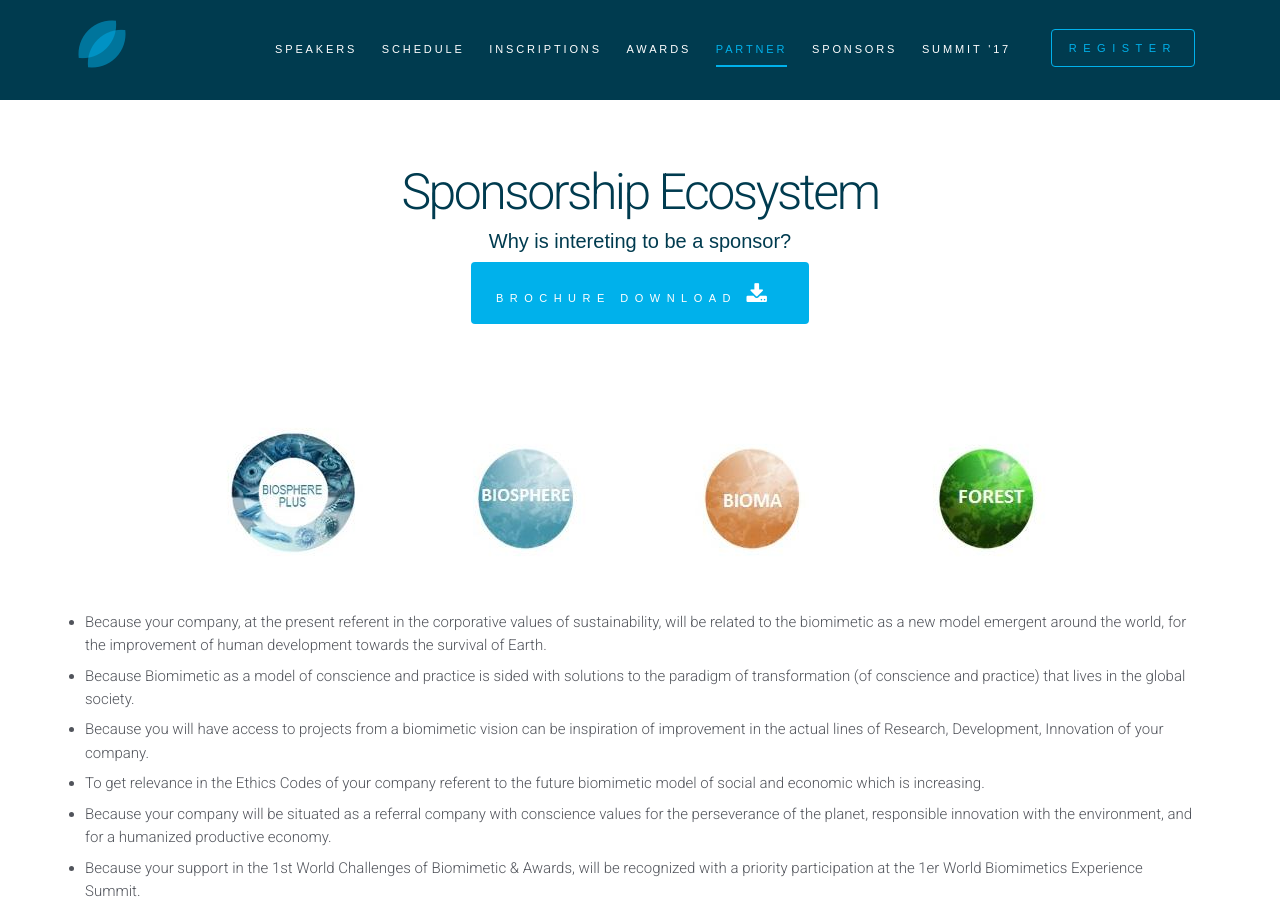
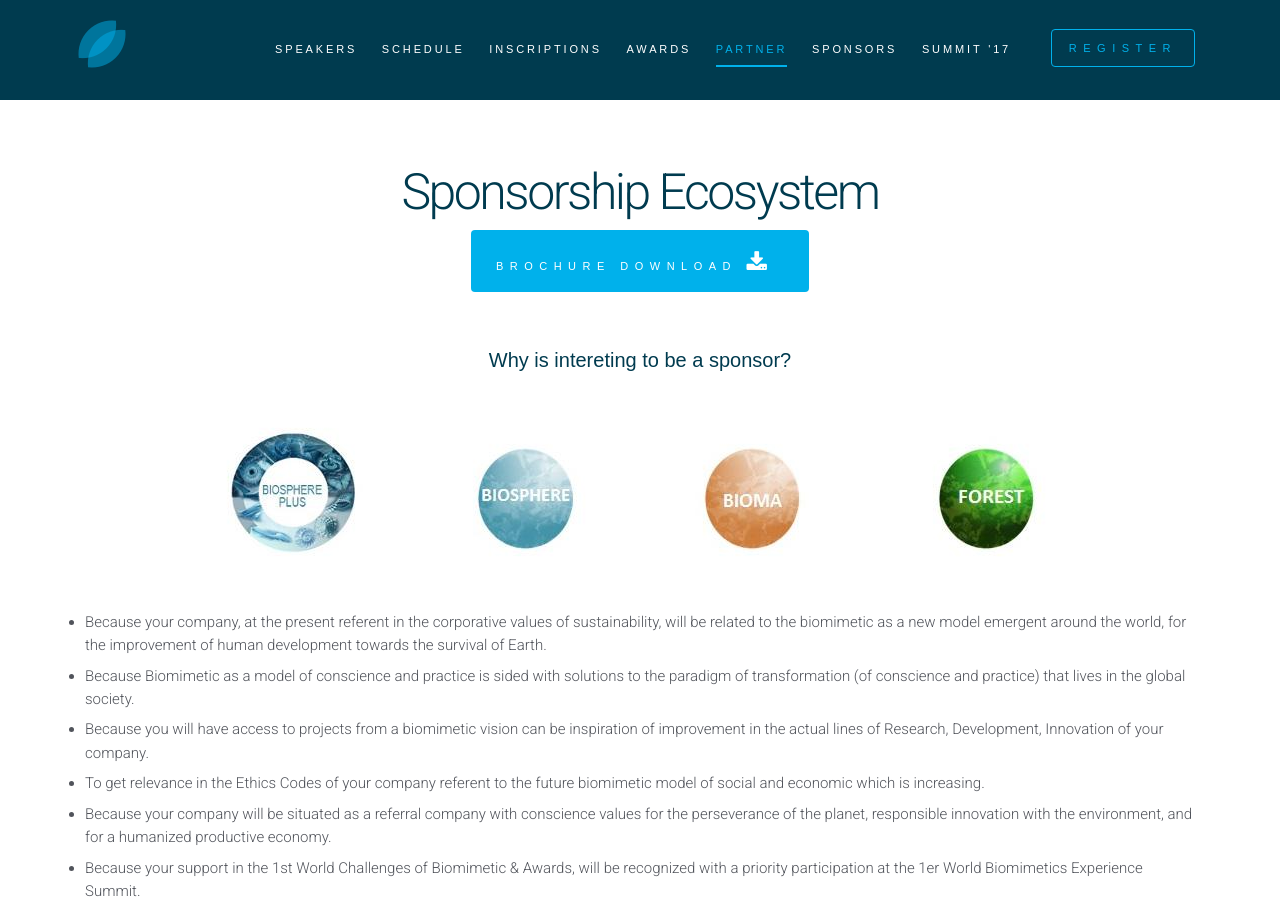
Before and after one commit to BiomimeticChallenges/biomimeticchallenges.github.io, a Jekyll site: the page built from index.html, in a window 1280 px wide and 900 px high, scrolled down 10723 px. Built offline with Jekyll 4.4.1, drawn with Linux system fonts in a browser that asks for light colours; nearby versions of some CDN libraries; some web fonts are replaced; library files that are not in the unit come from our copies.

Commit message:
Reordenació dels sponsors i els awards.

```diff
--- a/_includes/awards.html
+++ b/_includes/awards.html
@@ -1,7 +1,18 @@
 
 
+	<section id="awards" class="section overlay overlay-clr bg-cover bg4 light-text align-center">
+		<div class="container">
+			<h2>Register to  <strong>Awards</strong> now!</h2>
+			<p>Send us an email and we will contact you as soon as online registration will be opened</p>
+			<br />
+			<br />
 
-	<section id="awards" class="section align-center">
+			<a href="mailto:info@biomimeticchallengesandawards.com?subject=I%20want%20further%20information%20on%20WBChA%20registration&amp;body=To%20whom%20it%20may%20concern%3A%20I%20want%20further%20information%20on%20WBChA%20registration.%20Thanks%20a%20lot" class="btn btn-lg btn-outline">Register</a>
+		</div>
+	</section>
+
+
+	<section class="section align-center">
 
 		<div class="container">
 
--- a/_includes/hero.html
+++ b/_includes/hero.html
@@ -26,7 +26,7 @@
 				</div>
 				<hr/>
 				<div class="btns-container">
-					<a href="#register" class="btn btn-md">REGISTER</a>
+					<a href="#awards" class="btn btn-md">REGISTER</a>
 				</div>
 			</div>
 		</div>
--- a/_includes/sponsors.html
+++ b/_includes/sponsors.html
@@ -2,10 +2,10 @@
 		<div class="container">
 
 				<h3>Sponsorship Ecosystem</h3>
-				<h6>Why is intereting to be a sponsor?</h6>
 				<p><a href="/assets/img/sponsors/sponshorship-brochure-wbcha.pdf" class="btn btn-md" download="Brochure Sponsorship">Brochure download <span class="fa fa-download fa-inverse fa-2x"></span></a></p>
 				<br />
 				<br />
+				<h6>Why is intereting to be a sponsor?</h6>
 
 			<div class="col-sm-12">
 				<div class="sponsors">
--- a/index.html
+++ b/index.html
@@ -154,17 +154,6 @@
 
 	{% include inscriptions.html %}
 
-	<section id="register" class="section overlay overlay-clr bg-cover bg4 light-text align-center">
-		<div class="container">
-			<h2>Register to  <strong>Awards</strong> now!</h2>
-			<p>Send us an email and we will contact you as soon as online registration will be opened</p>
-			<br />
-			<br />
-
-			<a href="mailto:info@biomimeticchallengesandawards.com?subject=I%20want%20further%20information%20on%20WBChA%20registration&amp;body=To%20whom%20it%20may%20concern%3A%20I%20want%20further%20information%20on%20WBChA%20registration.%20Thanks%20a%20lot" class="btn btn-lg btn-outline">Register</a>
-		</div>
-	</section>
-
 	{% include awards.html %}
 
 	{% include symbiotic.html %}
```
